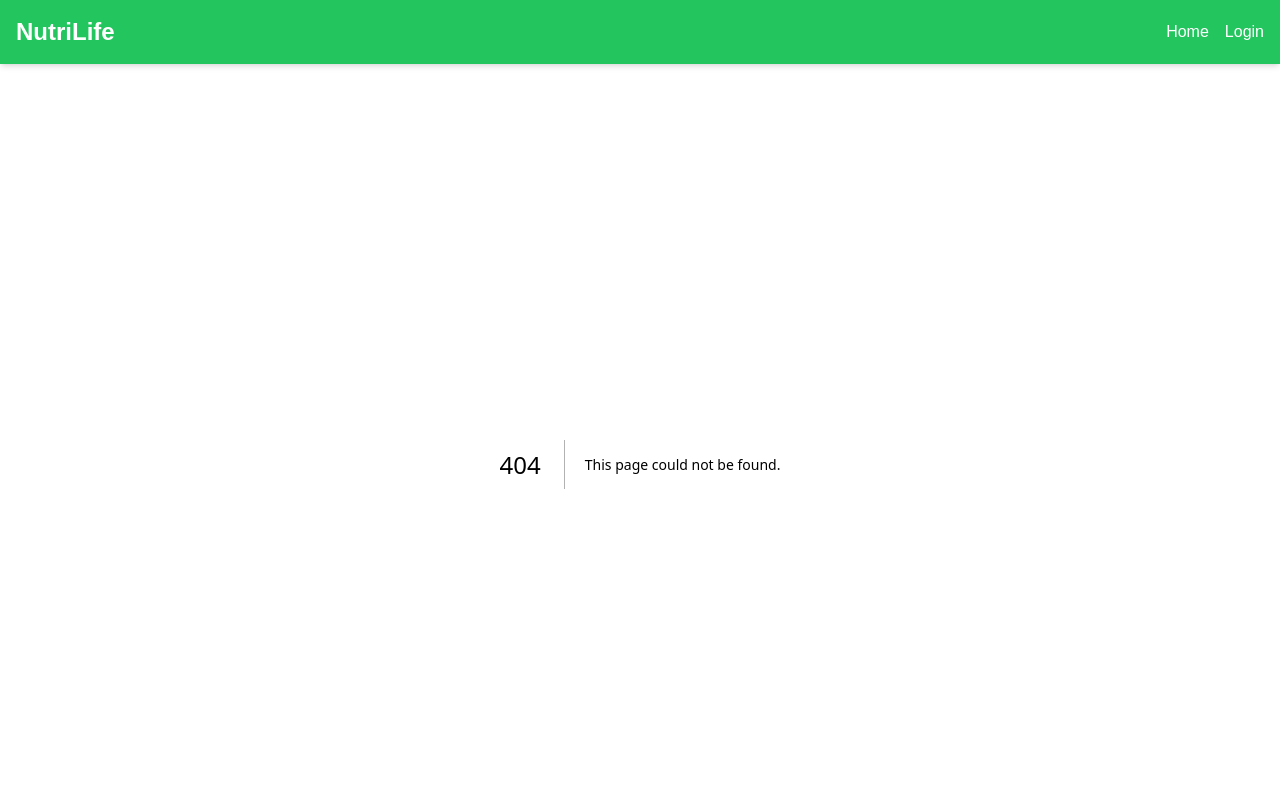
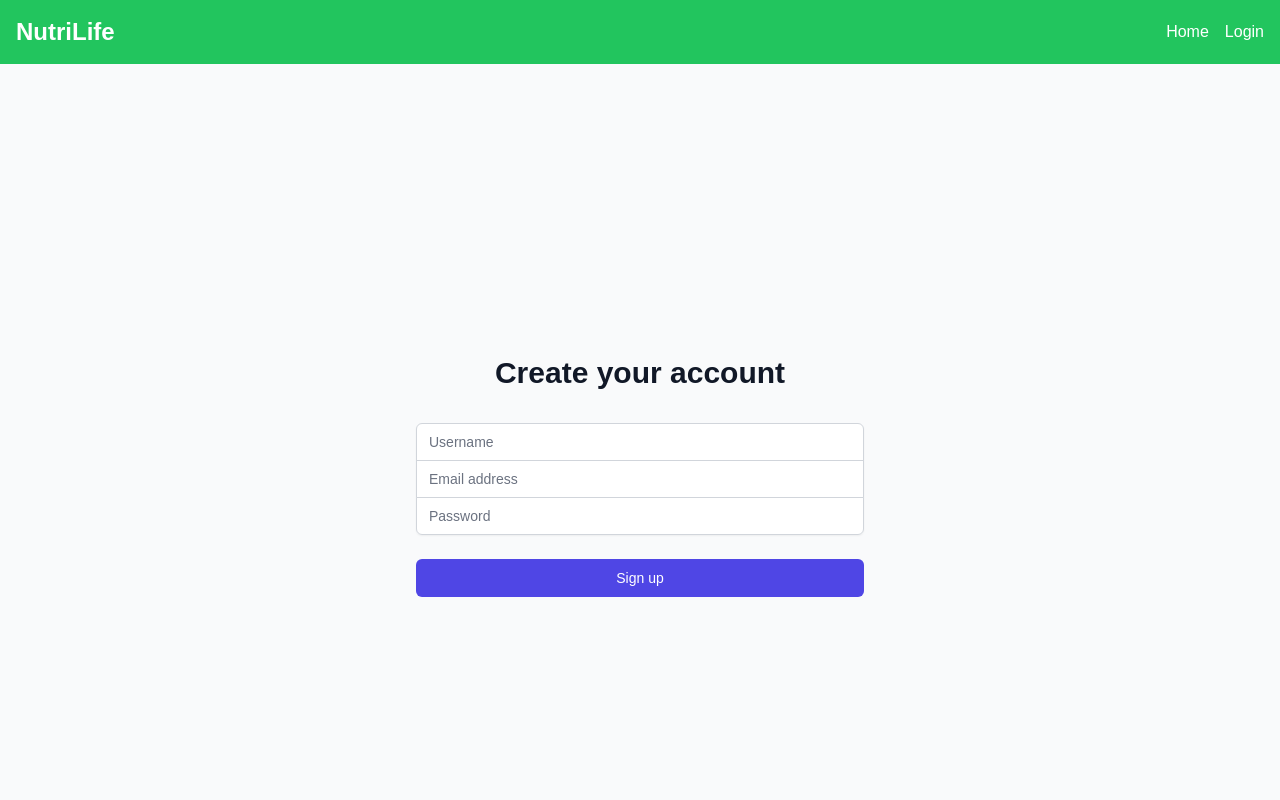
Before and after one commit to duongdk099/nutrition_app, a Next.js app: page /signup in a window 1280 px wide. Before the commit this address had no page. Shown: the top 800 px of the page. Built offline with nearby package versions, Linux system fonts and the light colour scheme.

Commit message:
fix bugs for User and make page sign up

```diff
--- a/src/app/components/database_components/user/LoginUser.js
+++ b/src/app/components/database_components/user/LoginUser.js
@@ -40,6 +40,16 @@
     }
   };
 
+  // Function to redirect to register page
+  const handleRegister = () => {
+    window.location.href = "/signup";
+  };
+
+  // Function to redirect to forgot password page
+  const handleForgotPassword = () => {
+    window.location.href = "/forgot-password";
+  };
+
   return (
     <div className="min-h-screen flex items-center justify-center bg-gray-100">
       <div className="bg-white p-8 rounded-lg shadow-lg max-w-md w-full">
@@ -78,6 +88,21 @@
             Login
           </button>
         </form>
+
+        <div className="flex justify-between mt-4">
+          <button
+            onClick={handleRegister}
+            className="text-blue-500 hover:text-blue-600 transition-colors"
+          >
+            Register
+          </button>
+          <button
+            onClick={handleForgotPassword}
+            className="text-blue-500 hover:text-blue-600 transition-colors"
+          >
+            Forgot Password
+          </button>
+        </div>
       </div>
     </div>
   );
--- a/src/app/services/users.js
+++ b/src/app/services/users.js
@@ -41,10 +41,11 @@
     throw new Error("Email is already in use.");
   }
 
+  const hashedPassword = await bcrypt.hash(password, 10);
   // Insert new user into the database if email is unique
   const newUser = await sql`
       INSERT INTO users (username, email, password_hash)
-      VALUES (${username}, ${email}, ${password})
+      VALUES (${username}, ${email}, ${hashedPassword})
       RETURNING *;
     `;
 
--- /dev/null
+++ b/src/app/signup/page.js
@@ -0,0 +1,97 @@
+"use client";
+import { useState } from 'react';
+import { createUser } from '../services/users';
+
+export default function SignUp() {
+  const [username, setUsername] = useState('');
+  const [email, setEmail] = useState('');
+  const [password, setPassword] = useState('');
+  const [error, setError] = useState('');
+  const [success, setSuccess] = useState('');
+
+  const handleSubmit = async (e) => {
+    e.preventDefault();
+    setError('');
+    setSuccess('');
+
+    try {
+      const newUser = await createUser({ username, email, password });
+      setSuccess('User created successfully! Please log in.');
+      // Optionally, redirect to login page after a short delay
+      setTimeout(() => {
+        window.location.href = '/login';
+      }, 2000);
+    } catch (error) {
+      setError(error.message || 'An error occurred during sign up.');
+    }
+  };
+
+  return (
+    <div className="min-h-screen flex items-center justify-center bg-gray-50 py-12 px-4 sm:px-6 lg:px-8">
+      <div className="max-w-md w-full space-y-8">
+        <div>
+          <h2 className="mt-6 text-center text-3xl font-extrabold text-gray-900">
+            Create your account
+          </h2>
+        </div>
+        <form className="mt-8 space-y-6" onSubmit={handleSubmit}>
+          <input type="hidden" name="remember" value="true" />
+          <div className="rounded-md shadow-sm -space-y-px">
+            <div>
+              <label htmlFor="username" className="sr-only">Username</label>
+              <input
+                id="username"
+                name="username"
+                type="text"
+                required
+                className="appearance-none rounded-none relative block w-full px-3 py-2 border border-gray-300 placeholder-gray-500 text-gray-900 rounded-t-md focus:outline-none focus:ring-indigo-500 focus:border-indigo-500 focus:z-10 sm:text-sm"
+                placeholder="Username"
+                value={username}
+                onChange={(e) => setUsername(e.target.value)}
+              />
+            </div>
+            <div>
+              <label htmlFor="email-address" className="sr-only">Email address</label>
+              <input
+                id="email-address"
+                name="email"
+                type="email"
+                autoComplete="email"
+                required
+                className="appearance-none rounded-none relative block w-full px-3 py-2 border border-gray-300 placeholder-gray-500 text-gray-900 focus:outline-none focus:ring-indigo-500 focus:border-indigo-500 focus:z-10 sm:text-sm"
+                placeholder="Email address"
+                value={email}
+                onChange={(e) => setEmail(e.target.value)}
+              />
+            </div>
+            <div>
+              <label htmlFor="password" className="sr-only">Password</label>
+              <input
+                id="password"
+                name="password"
+                type="password"
+                autoComplete="current-password"
+                required
+                className="appearance-none rounded-none relative block w-full px-3 py-2 border border-gray-300 placeholder-gray-500 text-gray-900 rounded-b-md focus:outline-none focus:ring-indigo-500 focus:border-indigo-500 focus:z-10 sm:text-sm"
+                placeholder="Password"
+                value={password}
+                onChange={(e) => setPassword(e.target.value)}
+              />
+            </div>
+          </div>
+
+          <div>
+            <button
+              type="submit"
+              className="group relative w-full flex justify-center py-2 px-4 border border-transparent text-sm font-medium rounded-md text-white bg-indigo-600 hover:bg-indigo-700 focus:outline-none focus:ring-2 focus:ring-offset-2 focus:ring-indigo-500"
+            >
+              Sign up
+            </button>
+          </div>
+        </form>
+        {error && <p className="mt-2 text-center text-sm text-red-600">{error}</p>}
+        {success && <p className="mt-2 text-center text-sm text-green-600">{success}</p>}
+      </div>
+    </div>
+  );
+}
```
